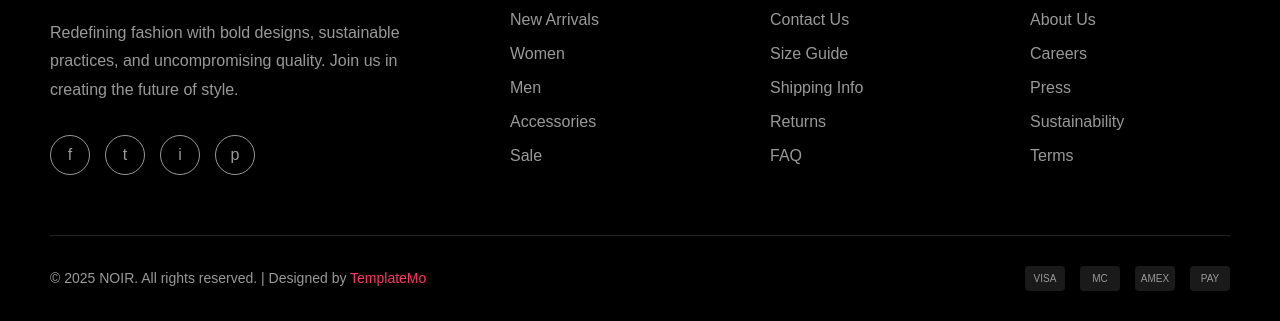
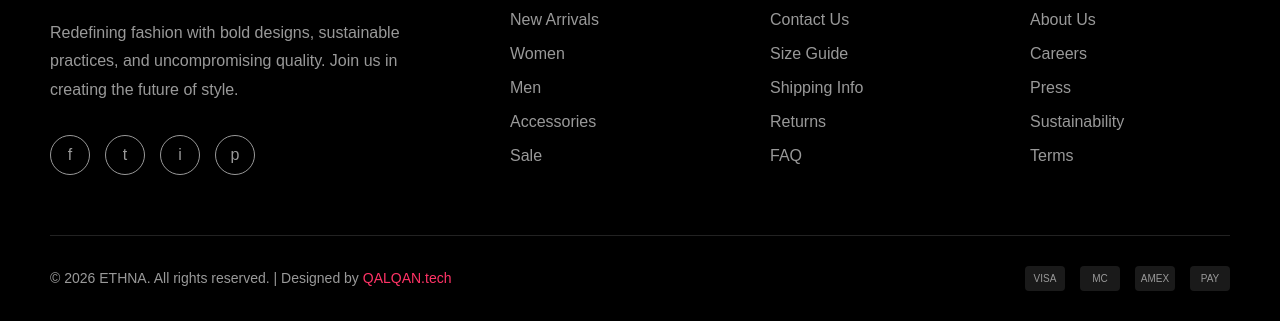
Before and after one commit to Qal-Tech/NOIR, a plain HTML site: page index.html in a window 1280 px wide. Shown: the part 5142-5463 px from the top of the page. Drawn offline with Linux system fonts and the light colour scheme.

Commit message:
Update footer copyright year and designer link

```diff
--- a/index.html
+++ b/index.html
@@ -440,7 +440,7 @@ https://templatemo.com/tm-599-noir-fashion
             </div>
         </div>
         <div class="footer-bottom">
-            <p>&copy; 2025 NOIR. All rights reserved. | Designed by <a href="https://templatemo.com" target="_blank" rel="nofollow" style="color: var(--accent); text-decoration: none;">TemplateMo</a></p>
+            <p>&copy; 2026 ETHNA. All rights reserved. | Designed by <a href="https://QALQAN.tech" target="_blank" rel="nofollow" style="color: var(--accent); text-decoration: none;">QALQAN.tech</a></p>
             <div class="payment-methods">
                 <div class="payment-icon">VISA</div>
                 <div class="payment-icon">MC</div>
```
